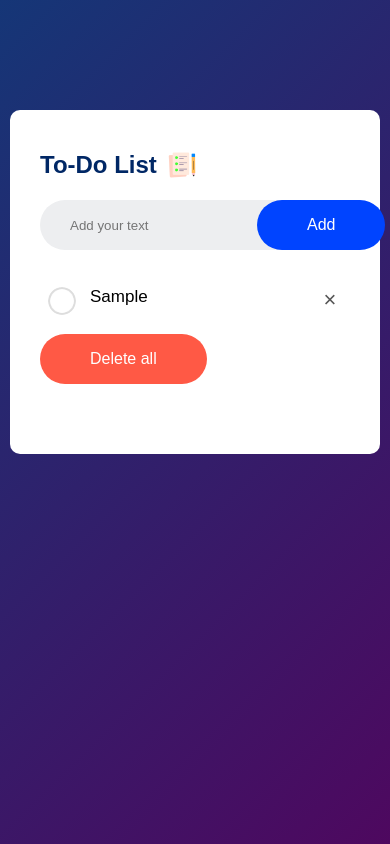
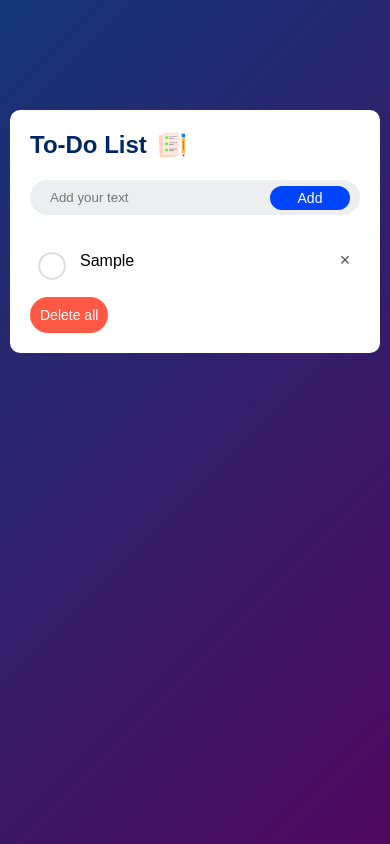
Before and after one commit to devnshankar/vanila_javascript_to-do-list, a plain HTML site: page public/index.html in a window 390 px wide. Both pictures are taken after typing "Sample" into the empty fields and a click on the button "Add". Drawn offline with Linux system fonts and the light colour scheme.

Commit message:
solved responsive overflow issue

```diff
--- a/public/style.css
+++ b/public/style.css
@@ -7,18 +7,18 @@
 
 .container {
   width: 100%;
-  min-height: 100vh;
+  height: 100vh;
   background: linear-gradient(135deg, #153677, #4e085f);
   padding: 10px;
 }
 
 .todo-app {
   width: 100%;
-  max-width: 540px;
-  background: #fff;
-  margin: 100px auto 20px;
+  max-width: 400px;
+  margin: 100px auto;
   padding: 40px 30px 70px;
   border-radius: 10px;
+  background: #fff;
 }
 
 .todo-app h2 {
@@ -53,9 +53,10 @@ input {
 }
 
 button {
+  flex: 0 0 100px;
   border: none;
   outline: none;
-  padding: 16px 50px;
+  padding: 16px;
   background: #0044ff;
   color: #fff;
   font-size: 16px;
@@ -63,12 +64,12 @@ button {
   border-radius: 30px;
 }
 
-#delete-all{
+#delete-all {
   margin-top: 15px;
   background: #ff5945;
 }
 
-ul li{
+ul li {
   list-style: none;
   font-size: 17px;
   padding: 12px 8px 12px 50px;
@@ -76,8 +77,9 @@ ul li{
   cursor: pointer;
   position: relative;
 }
-/* sudo element */
-ul li::before{
+
+/* Pseudo-element */
+ul li::before {
   content: '';
   position: absolute;
   height: 28px;
@@ -90,16 +92,16 @@ ul li::before{
   left: 8px;
 }
 
-ul li.checked{
+ul li.checked {
   color: #555;
   text-decoration: line-through;
 }
 
-ul li.checked::before{
+ul li.checked::before {
   background-image: url(images/checked.png);
 }
 
-ul li span{
+ul li span {
   position: absolute;
   right: 0;
   top: 5px;
@@ -112,6 +114,42 @@ ul li span{
   border-radius: 50%;
 }
 
-ul li span:hover{
+ul li span:hover {
   background: #edeef0;
 }
+
+/* Media queries */
+@media (max-width: 600px) {
+  .todo-app {
+    padding: 20px;
+  }
+
+  .row {
+    padding-left: 10px;
+    padding-right: 10px;
+  }
+
+  input {
+    flex: 1.5;
+  }
+
+  button {
+    flex: 0 0 80px;
+    padding: 4px;
+    font-size: 14px;
+  }
+
+  #delete-all {
+    padding: 10px;
+  }
+  ul li {
+    font-size: 16px;
+  }
+
+  ul li span {
+    width: 30px;
+    height: 30px;
+    font-size: 18px;
+    line-height: 30px;
+  }
+}
```
